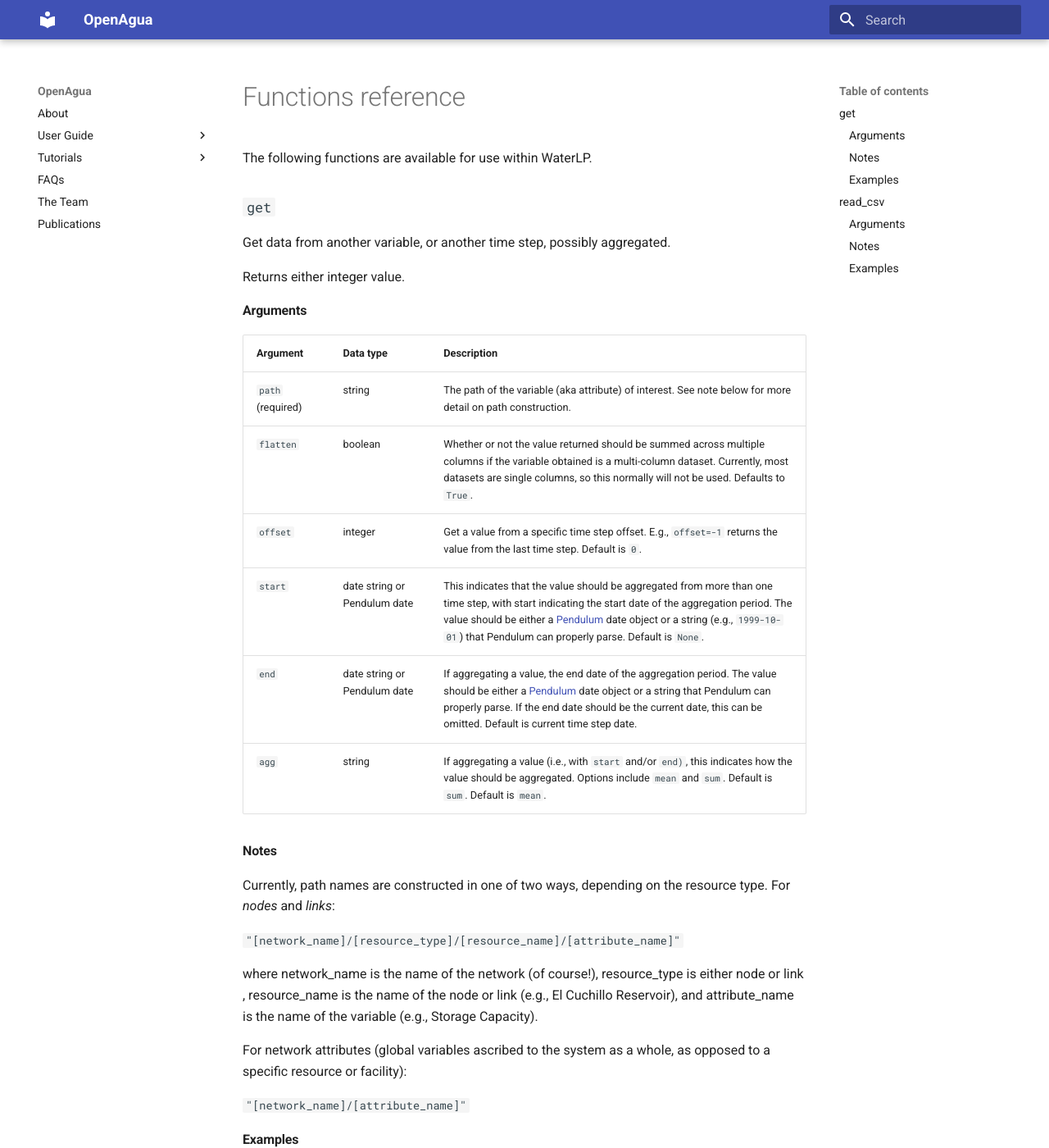
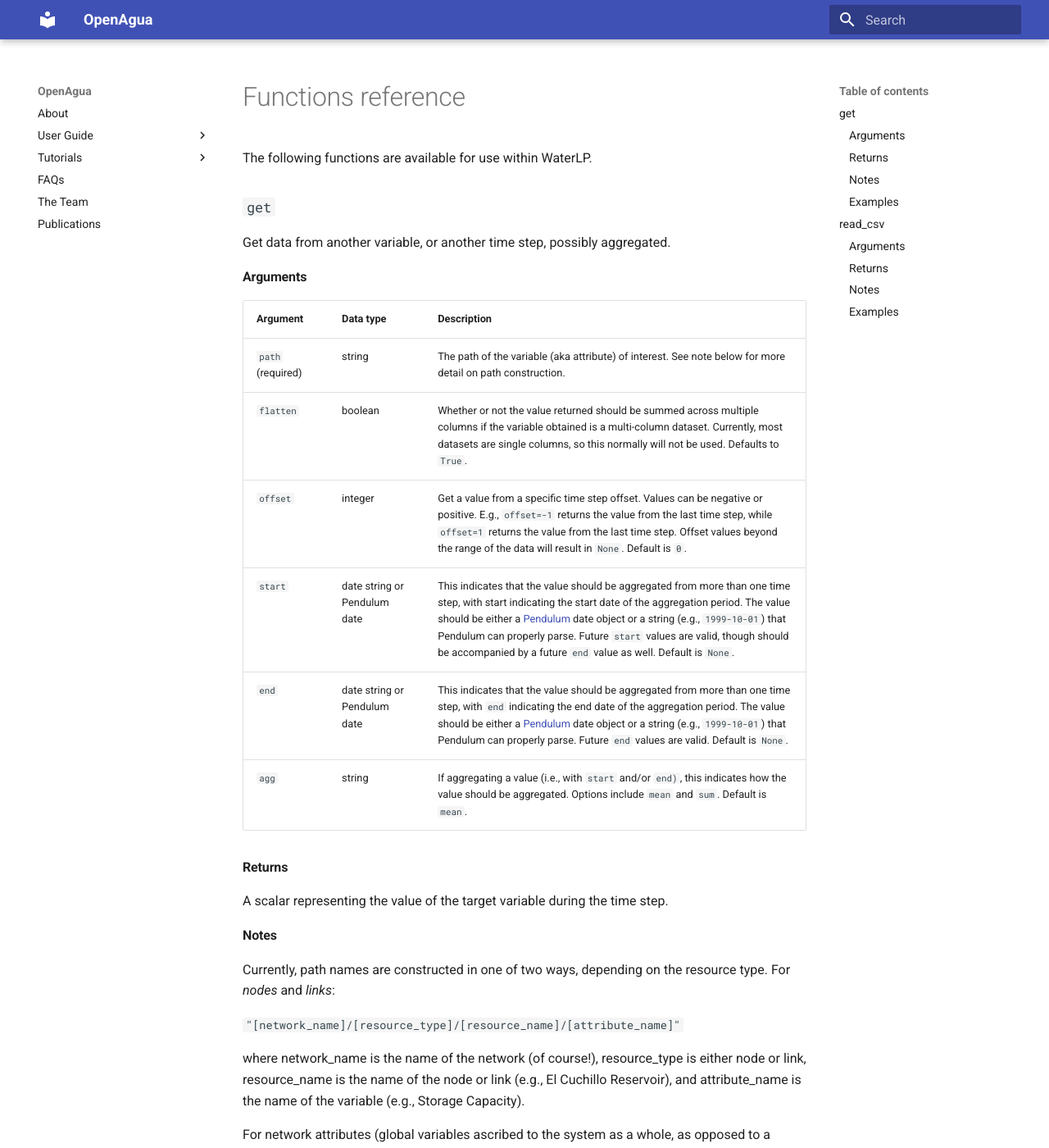
Before and after one commit to OpenAgua/openagua-documentation, an MkDocs documentation site: the page built from docs/how-to-use/waterlp/functions.md, in a window 1280 px wide and 1400 px high. Shown: the whole window at 82% size. Built offline with MkDocs 1.6.1 and Material for MkDocs 9.7.7, drawn with Linux system fonts in a browser that asks for light colours; old or Windows-style settings are respelled for this version of MkDocs; some of the changed text lies outside the part shown.

Commit message:
GitBook: [master] one page modified

````diff
--- a/docs/how-to-use/waterlp/functions.md
+++ b/docs/how-to-use/waterlp/functions.md
@@ -6,18 +6,20 @@
 
 Get data from another variable, or another time step, possibly aggregated.
 
-Returns either integer value.
-
 #### Arguments
 
 | Argument | Data type | Description |
 | :--- | :--- | :--- |
 | `path` \(required\) | string | The path of the variable \(aka attribute\) of interest. See note below for more detail on path construction. |
 | `flatten` | boolean | Whether or not the value returned should be summed across multiple columns if the variable obtained is a multi-column dataset. Currently, most datasets are single columns, so this normally will not be used. Defaults to `True`.  |
-| `offset` | integer | Get a value from a specific time step offset. E.g., `offset=-1` returns the value from the last time step. Default is `0`. |
-| `start` | date string  or Pendulum date | This indicates that the value should be aggregated from more than one time step, with start indicating the start date of the aggregation period. The value should be either a [Pendulum](https://pendulum.eustace.io/) date object or a string \(e.g., `1999-10-01`\) that Pendulum can properly parse. Default is `None`. |
-| `end` | date string or Pendulum date | If aggregating a value, the end date of the aggregation period. The value should be either a [Pendulum](https://pendulum.eustace.io/) date object or a string that Pendulum can properly parse. If the end date should be the current date, this can be omitted. Default is current time step date. |
-| `agg` | string | If aggregating a value \(i.e., with `start` and/or `end)`, this indicates how the value should be aggregated. Options include `mean` and `sum`. Default is `sum`. Default is `mean`. |
+| `offset` | integer | Get a value from a specific time step offset. Values can be negative or positive. E.g., `offset=-1` returns the value from the last time step, while `offset=1` returns the value from the last time step. Offset values beyond the range of the data will result in `None`. Default is `0`. |
+| `start` | date string  or Pendulum date | This indicates that the value should be aggregated from more than one time step, with start indicating the start date of the aggregation period. The value should be either a [Pendulum](https://pendulum.eustace.io/) date object or a string \(e.g., `1999-10-01`\) that Pendulum can properly parse. Future `start` values are valid, though should be accompanied by a future `end` value as well. Default is `None`. |
+| `end` | date string or Pendulum date | This indicates that the value should be aggregated from more than one time step, with `end` indicating the end date of the aggregation period. The value should be either a [Pendulum](https://pendulum.eustace.io/) date object or a string \(e.g., `1999-10-01`\) that Pendulum can properly parse. Future `end` values are valid. Default is `None`. |
+| `agg` | string | If aggregating a value \(i.e., with `start` and/or `end)`, this indicates how the value should be aggregated. Options include `mean` and `sum`. Default is `mean`. |
+
+#### Returns
+
+A scalar representing the value of the target variable during the time step.
 
 #### Notes
 
@@ -25,7 +27,7 @@
 
 `"[network_name]/[resource_type]/[resource_name]/[attribute_name]"`
 
-where network\_name is the name of the network \(of course!\), resource\_type is either node or link , resource\_name is the name of the node or link \(e.g., El Cuchillo Reservoir\), and attribute\_name is the name of the variable \(e.g., Storage Capacity\).
+where network\_name is the name of the network \(of course!\), resource\_type is either node or link, resource\_name is the name of the node or link \(e.g., El Cuchillo Reservoir\), and attribute\_name is the name of the variable \(e.g., Storage Capacity\).
 
 For network attributes \(global variables ascribed to the system as a whole, as opposed to a specific resource or facility\):
 
@@ -69,6 +71,11 @@
 | Argument | Data type | Description |
 | :--- | :--- | :--- |
 | `path` \(required\) | string | The path of the data of interest. |
+| flavor | string | The type of Python object to return. Options include `native` \(a Python dictionary\), `pandas`, and `json`. The default is `native`. |
+
+#### Returns
+
+A Python data object that depends on the `flavor` argument. The default is a native Python dictionary \(`flavor='native'`\).
 
 #### Notes
 
@@ -86,7 +93,7 @@
 self.read_csv("data/runoff.csv", **kwargs)
 ```
 
-This example loads all data at once. Since this function returns an entire time series, it will not be called again, as the data will already be readily available to the model. Note again that `return` is optional, so is omitted here.
+This example loads all data at once. Since this function returns an entire time series \(as a Python dictionary object by default\), it will not be called again, as the data will already be readily available to the model. Note again that `return` is optional, so is omitted here.
 
 **Example 2**: Load inflow hydrology \(per time step\).
 
````
